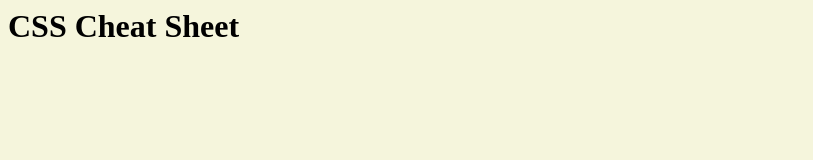
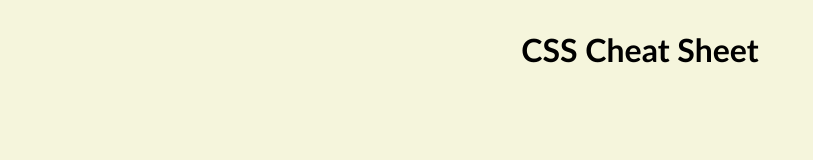
Before and after one commit to akibiaons/css-cheat-sheet, a plain HTML site: page index.html in a window 1280 px wide. Shown: the whole page, without its empty margins (0-813 px from the left). Drawn offline with Linux system fonts and the light colour scheme.

Commit message:
changed the style for the <h1> element in the class homepage-h1

```diff
--- a/resources/style.css
+++ b/resources/style.css
@@ -1,3 +1,9 @@
 body {
     background-color: beige;
 }
+
+.homepage-h1 h1 {
+    text-align: center;
+    margin-top: 30px;
+    font-family: 'Trebuchet MS', 'Lucida Sans Unicode', 'Lucida Grande', 'Lucida Sans', Arial, sans-serif;
+}
```
